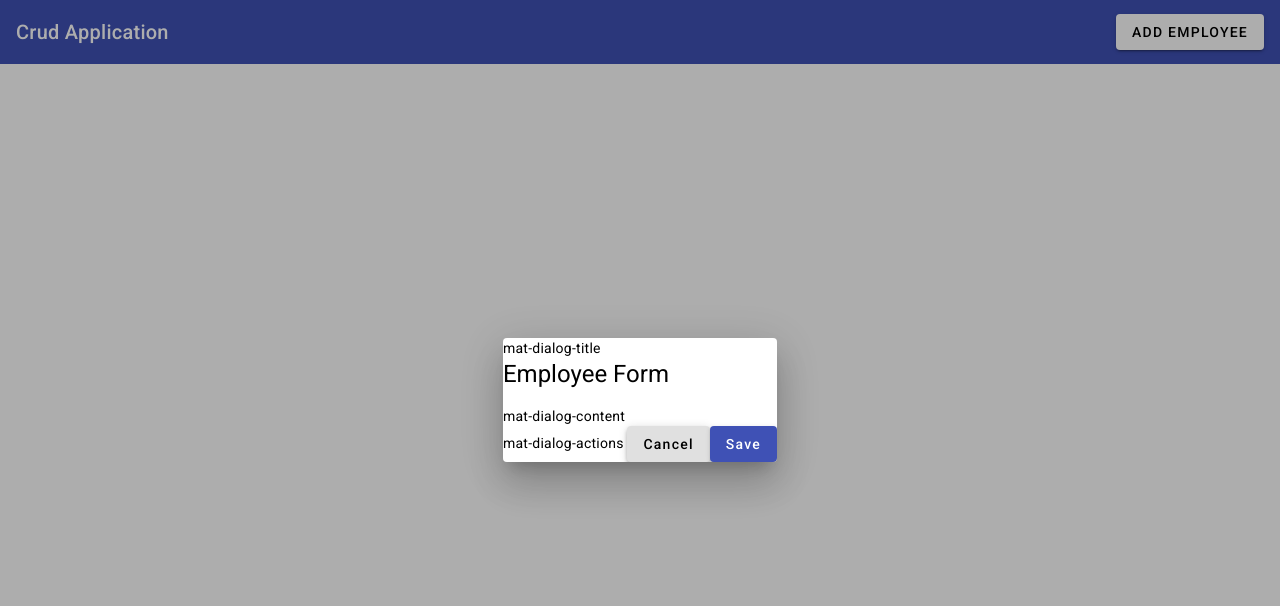
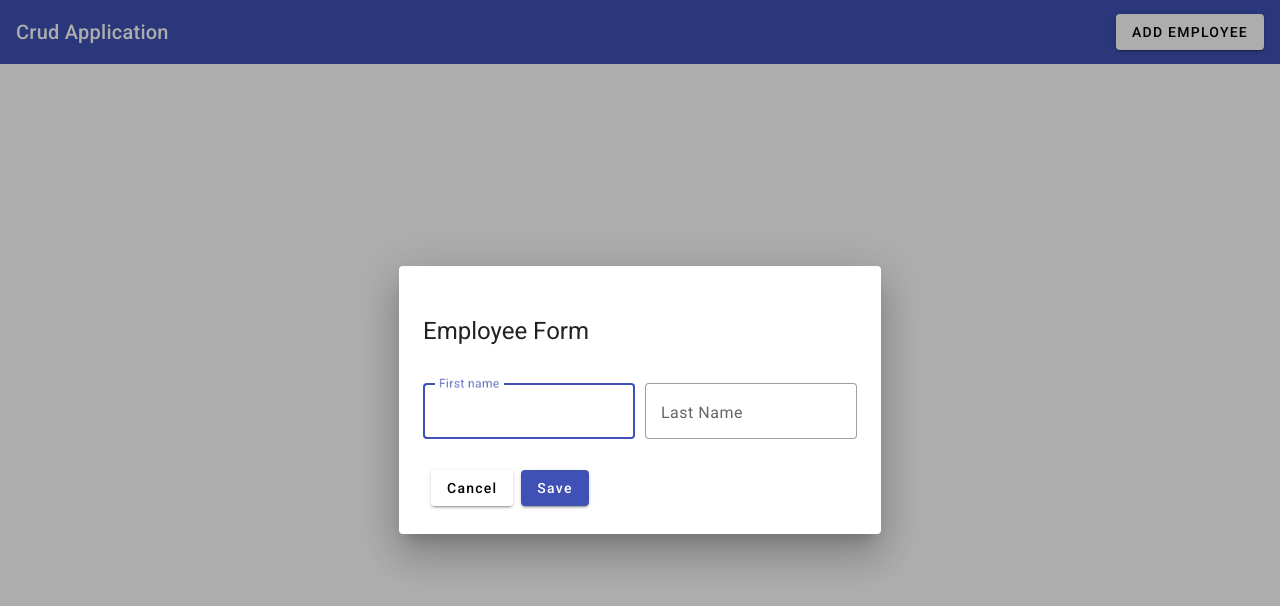
Before and after one commit to GrzegorzProgramowania/Angular15-CrudApp, an Angular app: page / in a window 1280 px wide. Both pictures are taken after a click on the button "ADD EMPLOYEE". Shown: the top 606 px of the page. Built offline with nearby package versions, Linux system fonts and the light colour scheme.

Commit message:
added modules, forms,inputs,styles

```diff
--- a/src/app/app.module.ts
+++ b/src/app/app.module.ts
@@ -9,7 +9,8 @@ import { MatIconModule } from '@angular/material/icon';
 import { MatButtonModule } from '@angular/material/button';
 import { EmpAddEditComponent } from './emp-add-edit/emp-add-edit.component';
 import { MatDialogModule } from '@angular/material/dialog';
-
+import { MatFormFieldModule } from '@angular/material/form-field';
+import { MatInputModule } from '@angular/material/input';
 @NgModule({
   declarations: [AppComponent, EmpAddEditComponent],
   imports: [
@@ -20,6 +21,8 @@ import { MatDialogModule } from '@angular/material/dialog';
     MatIconModule,
     MatButtonModule,
     MatDialogModule,
+    MatFormFieldModule,
+    MatInputModule,
   ],
   providers: [],
   bootstrap: [AppComponent],
--- a/src/app/emp-add-edit/emp-add-edit.component.html
+++ b/src/app/emp-add-edit/emp-add-edit.component.html
@@ -1,10 +1,19 @@
-<div>
-  mat-dialog-title
+<div mat-dialog-title>
   <h1>Employee Form</h1>
 </div>
-<div>mat-dialog-content</div>
-<div>
-  mat-dialog-actions
-  <button mat-raised-button>Cancel</button>
-  <button mat-raised-button color="primary">Save</button>
+<div mat-dialog-content class="content">
+  <div class="row">
+    <mat-form-field appearance="outline">
+      <mat-label>First name</mat-label>
+      <input matInput placeholder="Ex. Adam" />
+    </mat-form-field>
+    <mat-form-field appearance="outline">
+      <mat-label>Last Name</mat-label>
+      <input matInput placeholder="Ex. Kowalski" />
+    </mat-form-field>
+  </div>
+  <div mat-dialog-actions>
+    <button mat-raised-button>Cancel</button>
+    <button mat-raised-button color="primary">Save</button>
+  </div>
 </div>
--- a/src/app/emp-add-edit/emp-add-edit.component.scss
+++ b/src/app/emp-add-edit/emp-add-edit.component.scss
@@ -0,0 +1,8 @@
+.content {
+  padding-top: 10px;
+}
+
+.row {
+  display: flex;
+  gap: 10px;
+}
```
